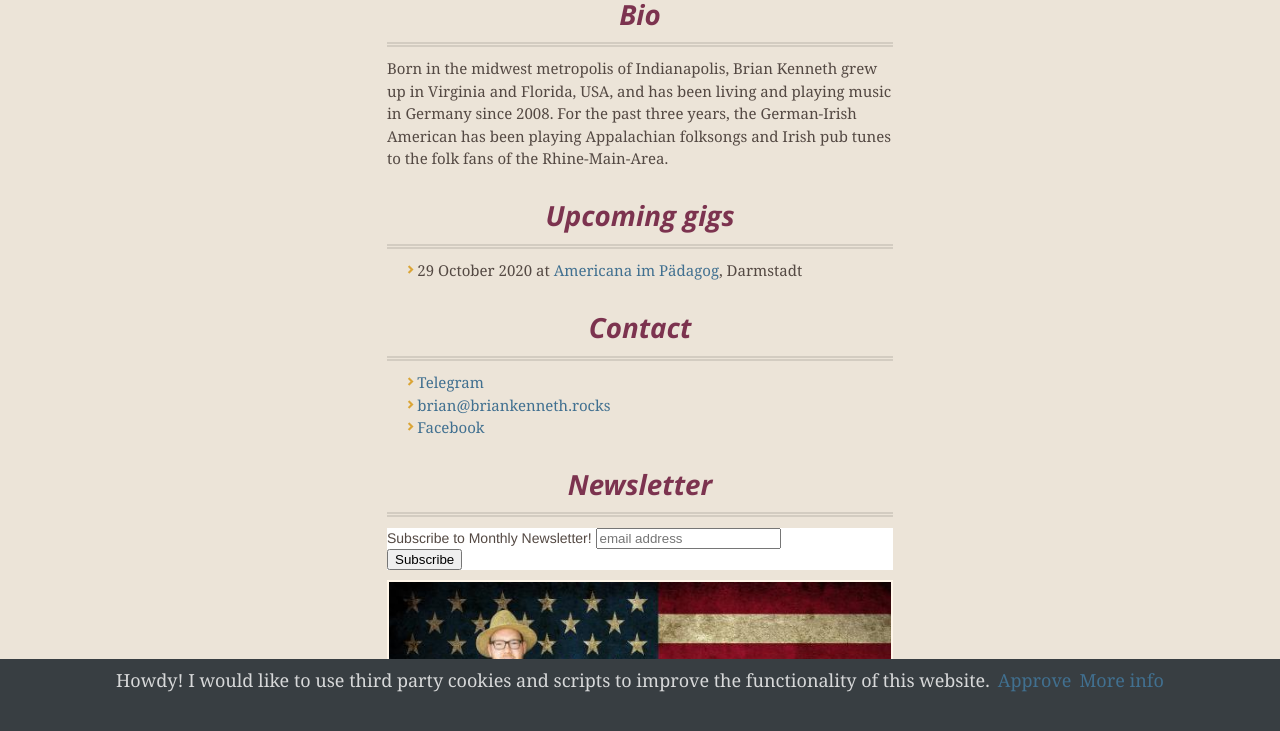
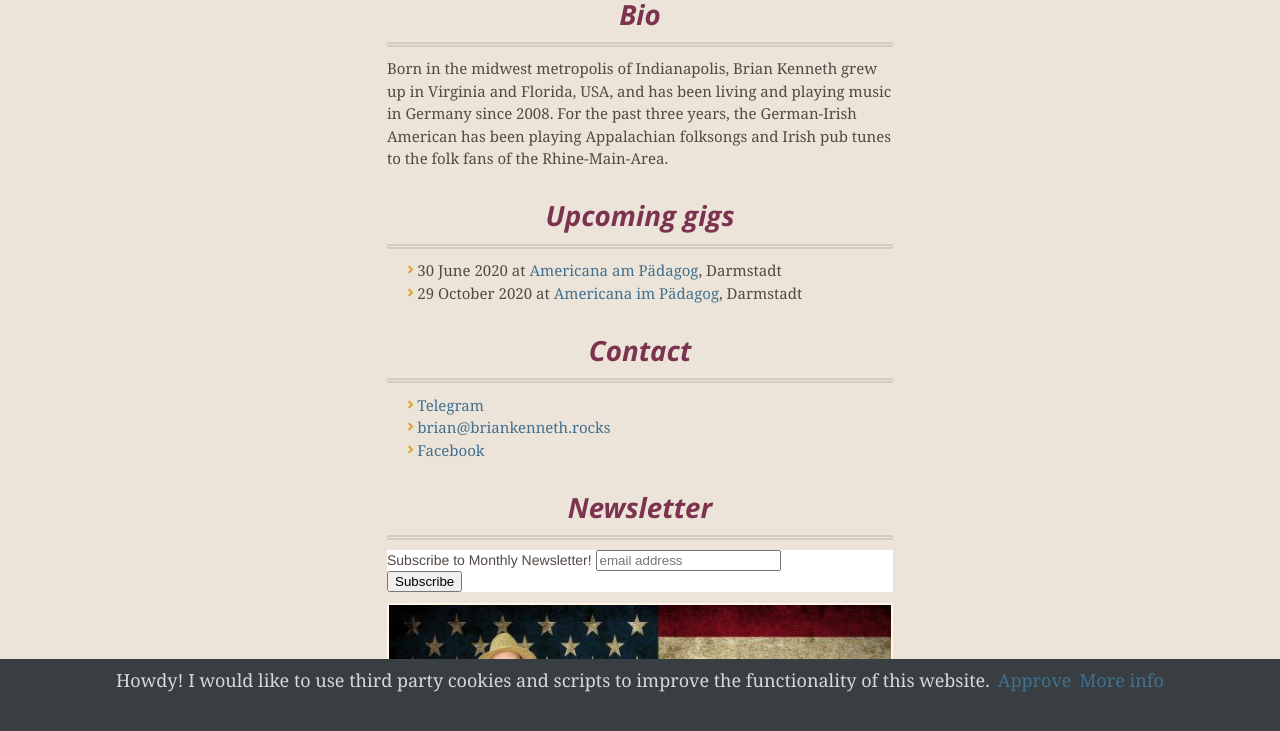
Before and after one commit to BrianInGermany/briankennethmusic, a Jekyll site: the page built from README.md, in a window 1280 px wide and 900 px high, scrolled down 1617 px. Shown: the top 731 px of the window. Built offline with Jekyll 4.4.1, drawn with Linux system fonts in a browser that asks for light colours; our own code applies the rules of GitHub Pages for plain Markdown files; comment, search, counter and statistics services are not loaded.

Commit message:
added new gig

```diff
--- a/README.md
+++ b/README.md
@@ -19,6 +19,7 @@ Listen in, and let the boom-chuck of the bluegrass tunes and the melancholy of t
 Born in the midwest metropolis of Indianapolis, Brian Kenneth grew up in Virginia and Florida, USA, and has been living and playing music in Germany since 2008. For the past three years, the German-Irish American has been playing Appalachian folksongs and Irish pub tunes to the folk fans of the Rhine-Main-Area.
 
 ## Upcoming gigs
+- 30 June 2020 at [Americana am Pädagog](https://www.facebook.com/events/1161898370842482/), Darmstadt
 - 29 October 2020 at [Americana im Pädagog](https://facebook.com/pages/category/Concert-Tour/Americana-im-P%C3%A4dagog-128978271026708/), Darmstadt
 
 ## Contact
```
Also changed, not shown: deutsch.md (+1 -0 lines).
